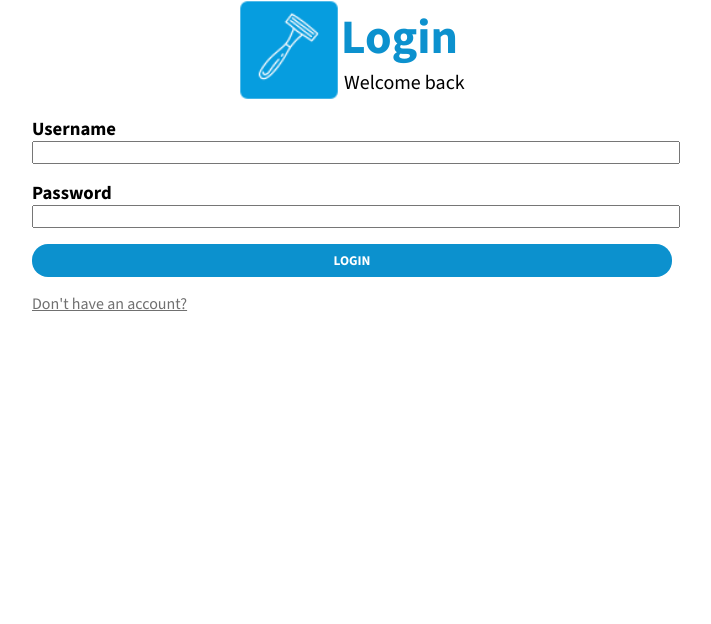
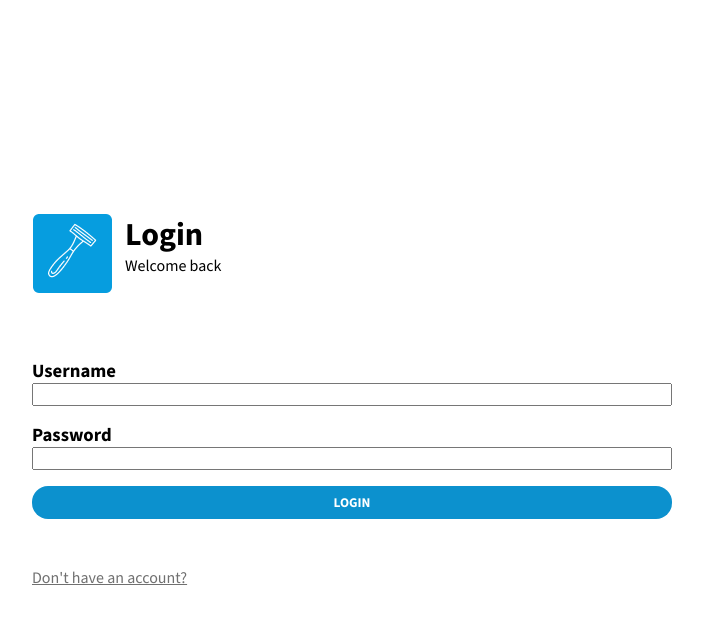
Before and after one commit to alexribes11/dermasystem-frontend, a React (Vite) app in the folder frontend/: page /login in a window 1280 px wide. Shown: the top 624 px of the page, without its empty margins (288-999 px from the left). Built offline with nearby package versions, Linux system fonts and the light colour scheme; no server answers.

Commit message:
Stylistic changes

```diff
--- a/frontend/src/index.css
+++ b/frontend/src/index.css
@@ -8,4 +8,5 @@
 * {
   font-family: 'Source Sans 3', sans-serif;
   margin: 0;
+  box-sizing: border-box;
 }
--- a/frontend/src/main.tsx
+++ b/frontend/src/main.tsx
@@ -41,7 +41,7 @@ const router = createBrowserRouter([
     path:  "/",
     children: [
       {
-        path: "/home",
+        path: "home",
         element: <HomePage />
       },
       {
--- a/frontend/src/pages/Archives/Archives.tsx
+++ b/frontend/src/pages/Archives/Archives.tsx
@@ -10,7 +10,6 @@ export default function ArchivesPage() {
   createImages(8);
 
   return <div>
-    <h1>Archives</h1>
       <div className={styles.page}>
         <div className={styles.filter}>
           <h1>Filter</h1>
--- a/frontend/src/pages/Auth/Login.tsx
+++ b/frontend/src/pages/Auth/Login.tsx
@@ -21,11 +21,14 @@ export default function LoginPage() {
   if (loading) {
     return <div>Loading...</div>
   }
+
   return <div className={styles['page']}>
     <div className={styles.header}>
       <img src="/logo.png" className={styles.logo}/>
-      <h1>Login</h1>
-      <p>Welcome back</p>
+      <div className={styles['header--text']}>
+        <h1>Login</h1>
+        <p>Welcome back</p>
+      </div>
     </div>
 
     <form>
--- a/frontend/src/pages/Auth/auth.module.css
+++ b/frontend/src/pages/Auth/auth.module.css
@@ -1,30 +1,30 @@
 .page {
+  height: 100vh;
+  display: flex;
+  flex-direction: column;
+  justify-content: center;
+  align-items: center;
 }
 
 .header {
-  display: grid;
-  grid-template-columns: repeat(2, 1fr);
-  width: fit-content;
-  margin: auto;
+  display: flex;
+  width: 50%;
+  margin-bottom: 3rem;
 }
 
-.logo {
-  width: 100px;
-  width: 100%;
-  height: 100%;
-  grid-row: 1 / span 2;
-  width: 100px;
+.header--text {
+  margin-left: 0.75rem;
 }
 
 .page > form {
   width: 50%;
-  margin: auto;
 }
 
 .page > form > input {
   width: 100%;
 }
-.header > h1 {
+
+/* .header > h1 {
   color: var(--primary-color);
   font-size: 3rem;
   align-self: flex-end;
@@ -35,7 +35,7 @@
   font-size: 1.25rem;
   align-self: flex-start;
   margin-left: -0.5rem;
-}
+} */
 
 .input-heading {
   margin-top: 1rem;
@@ -52,7 +52,7 @@
   color: white;
   margin-top: 1rem;
   padding: 0.5rem 1rem;
-  margin-bottom: 1rem;
+  margin-bottom: 3rem;
 }
 
 .register-link {
--- a/frontend/src/pages/Auth/axios.ts
+++ b/frontend/src/pages/Auth/axios.ts
@@ -2,7 +2,7 @@ import axios from 'axios';
 import LoginRequestBody from './types/LoginRequestBody';
 import RegisterRequestBody from './types/RegisterRequestResponse';
 
-const PORT_NUMBER = 5005;
+// const PORT_NUMBER = 5005;
 
 const AuthAxios = axios.create({
   baseURL: "http://localhost:5005/api/v0/auth"
@@ -27,6 +27,6 @@ export const login = async (body: LoginRequestBody) => {
           //const data = response.data;
           //return data;
         })
-        .catch((err) => ("Error occured", err));
+        .catch((err) => console.error("Error occured", err));
 
 }
--- a/frontend/src/pages/Home/home.module.css
+++ b/frontend/src/pages/Home/home.module.css
@@ -6,6 +6,10 @@
   height: 100vh;
 }
 
+/* Removes the underline underneath the login/register buttons */
+.section * {
+  text-decoration: none;
+}
 
 .hero {
   display: flex;
@@ -36,6 +40,10 @@
   text-decoration: none;
 }
 
+.btn:hover {
+  cursor: pointer;
+}
+
 .login-btn {
   background-color: var(--primary-color);
   color: white;
--- a/frontend/src/pages/imageUpload/imageUpload.tsx
+++ b/frontend/src/pages/imageUpload/imageUpload.tsx
@@ -115,18 +115,6 @@ function ImageUpload(): React.ReactNode {
 
     return <>
         <section>
-            <header>
-                <h3>Dermasystem</h3>
-                <img className={styles.logo} src="/logo.png"></img>
-                <nav className="nav-links">
-                    <div className="nav-link nav-link active"> insert image</div>
-                    <div className="nav-link"> archives</div>
-                    <div className="nav-link"> FAQ</div>
-                </nav>
-                    <img src="/helpIcon.png" />
-                    <img src="/notifIcon.png" />
-                    <img src="/userIcon.png"/>
-                </header>
             <h2> Image Upload </h2>
              {/* image upload*/}
 
```
Also changed, not shown: 1 other file (tests, documents, lock files or other folders).
